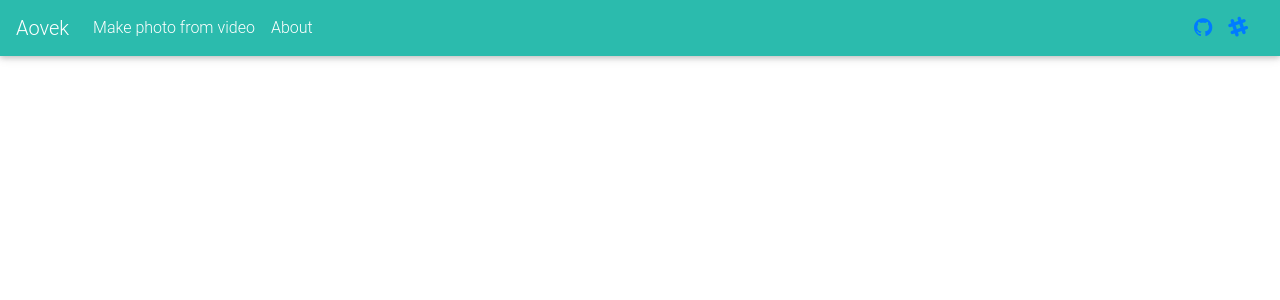
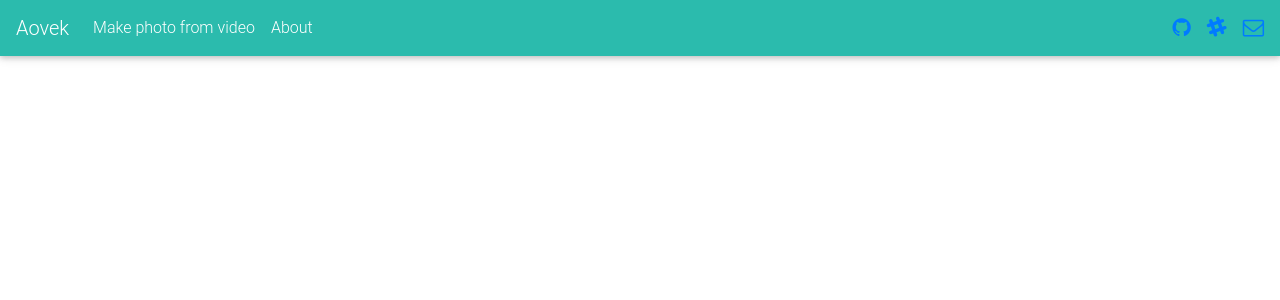
Before and after one commit to nikolaystanishev/remove_4ovek, a Django app: template web/Aovek/templates/base.html in a window 1280 px wide. Shown: the top 300 px of the page. Run offline with Django 3.2, Linux system fonts and the light colour scheme; the template is opened without the code that fills it, so the values that code supplies are empty; parts of the project's set-up code (start-up, migrations or seed data) failed here and were passed over; some libraries are stand-ins or nearby versions.

Commit message:
Add email to nav bar

```diff
--- a/web/Aovek/templates/navigation.html
+++ b/web/Aovek/templates/navigation.html
@@ -23,6 +23,11 @@
           <i class="fa fa-lg fa-slack"></i>
         </a>
       </li>
+      <li class="nav-item">
+        <a class="email-ic" href="mailto:stanishev.nikolay@gmail.com">
+          <i class="fa fa-lg fa-envelope-o"></i>
+        </a>
+      </li>
     </ul>
   </div>
 </nav>
```
